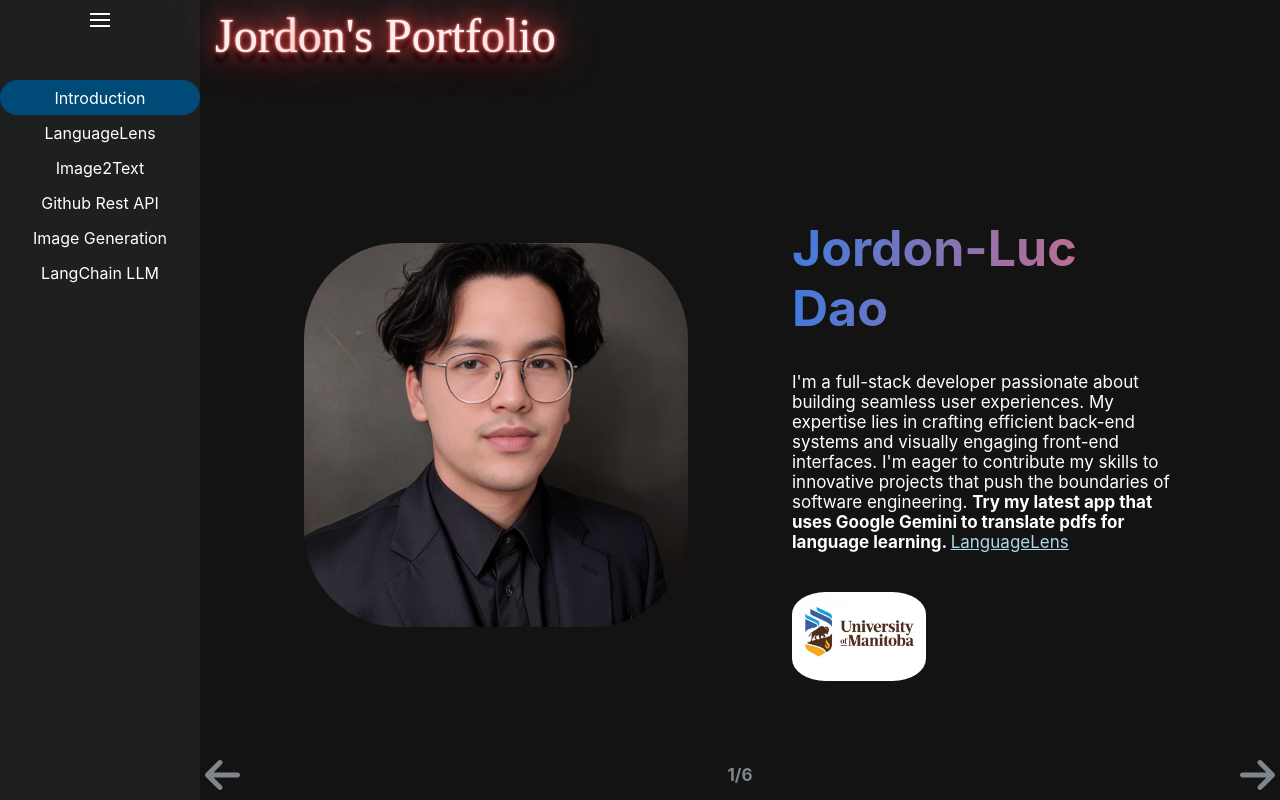
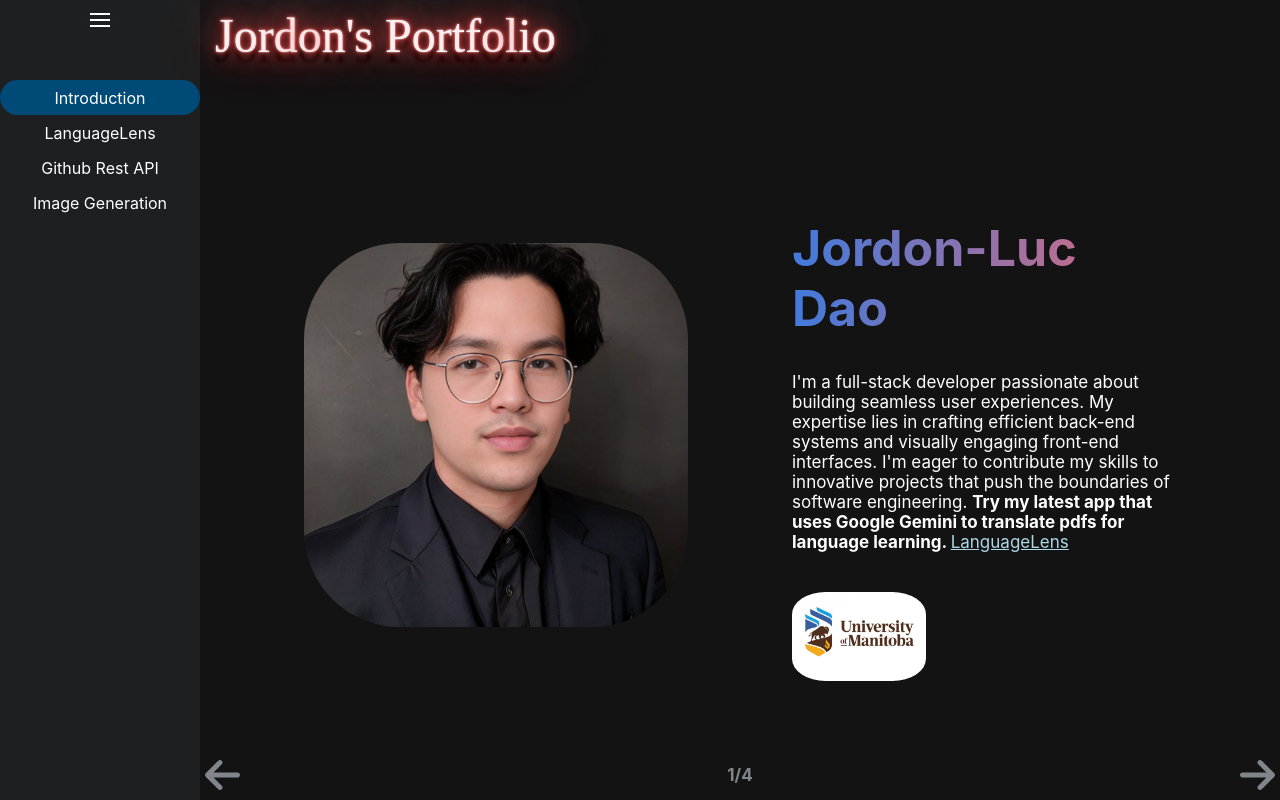
Before and after one commit to jDaowy/jordons-profile, a React (Create React App) app: page / in a window 1280 px wide. Built offline with nearby package versions, Linux system fonts and the light colour scheme.

Commit message:
Removed Old Project Links
Changes sidenav and bottom arrows

```diff
--- a/src/components/Arrows/Arrows.js
+++ b/src/components/Arrows/Arrows.js
@@ -3,7 +3,7 @@ import { FontAwesomeIcon } from "@fortawesome/react-fontawesome";
 import { faArrowLeft, faArrowRight } from "@fortawesome/free-solid-svg-icons";
 
 function Arrows({ currentState, setCurrentState }) {
-  const MAX_STATE = 5; // Maximum value for currentState
+  const MAX_STATE = 3; // Maximum value for currentState
 
   const handleGoBack = () => {
     setCurrentState((prev) => Math.max(0, prev - 1));
--- a/src/components/FirstPage/FirstPage.js
+++ b/src/components/FirstPage/FirstPage.js
@@ -2,8 +2,6 @@ import "./FirstPage.css";
 import IntroContent from "../IntroContent/IntroContent";
 import GitStuff from "../GitStuff/GitStuff";
 import CharacterScreen from "../CharacterScreen/CharacterScreen";
-import Streamlit from "../Streamlit/Streamlit";
-import VertexAI from "../VertexAI/VertexAI";
 import LanguageLens from "../LanguageLens/LanguageLens";
 
 function FirstPage({ currentState, setCurrentState }) {
@@ -12,10 +10,8 @@ function FirstPage({ currentState, setCurrentState }) {
       <div className="content">
         {currentState === 0 && <IntroContent />}
         {currentState === 1 && <LanguageLens />}
-        {currentState === 2 && <VertexAI />}
-        {currentState === 3 && <GitStuff userName="jDaowy" />}
-        {currentState === 4 && <CharacterScreen />}
-        {currentState === 5 && <Streamlit />}
+        {currentState === 2 && <GitStuff userName="jDaowy" />}
+        {currentState === 3 && <CharacterScreen />}
       </div>
     </div>
   );
--- a/src/components/Sidenav/Sidenav.js
+++ b/src/components/Sidenav/Sidenav.js
@@ -54,25 +54,13 @@ function Sidenav({ currentState, setCurrentState, isExpanded, setIsExpanded }) {
               className={`but ${currentState === 2 ? "active" : ""}`}
               onClick={() => handleItemClick(2)} // Add onClick handler
             >
-              Image2Text
+              Github Rest API
             </span>
             <span
               className={`but ${currentState === 3 ? "active" : ""}`}
               onClick={() => handleItemClick(3)} // Add onClick handler
             >
-              Github Rest API
-            </span>
-            <span
-              className={`but ${currentState === 4 ? "active" : ""}`}
-              onClick={() => handleItemClick(4)} // Add onClick handler
-            >
               Image Generation
-            </span>
-            <span
-              className={`but ${currentState === 5 ? "active" : ""}`}
-              onClick={() => handleItemClick(5)} // Add onClick handler
-            >
-              LangChain LLM
             </span>
           </div>
         )}
```
